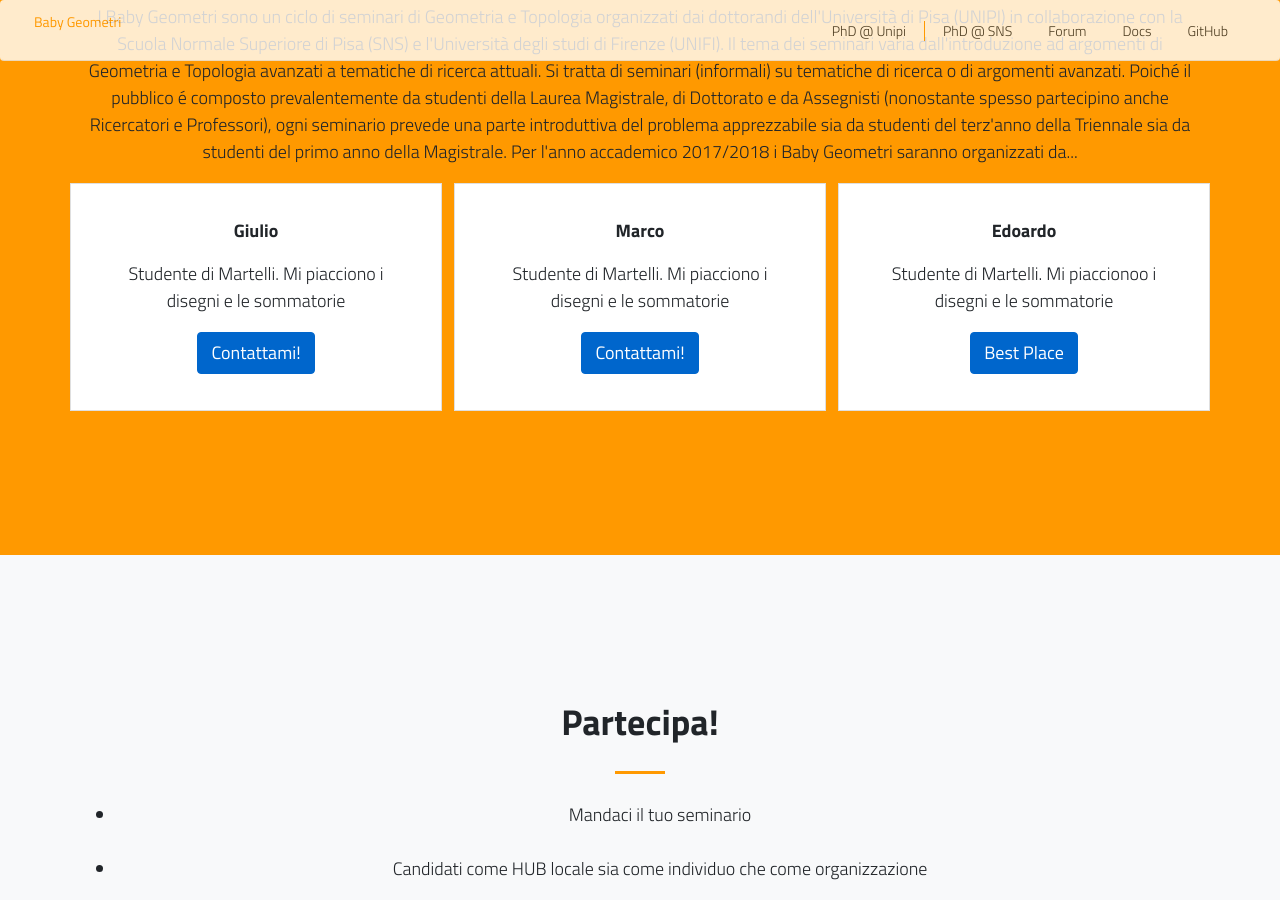
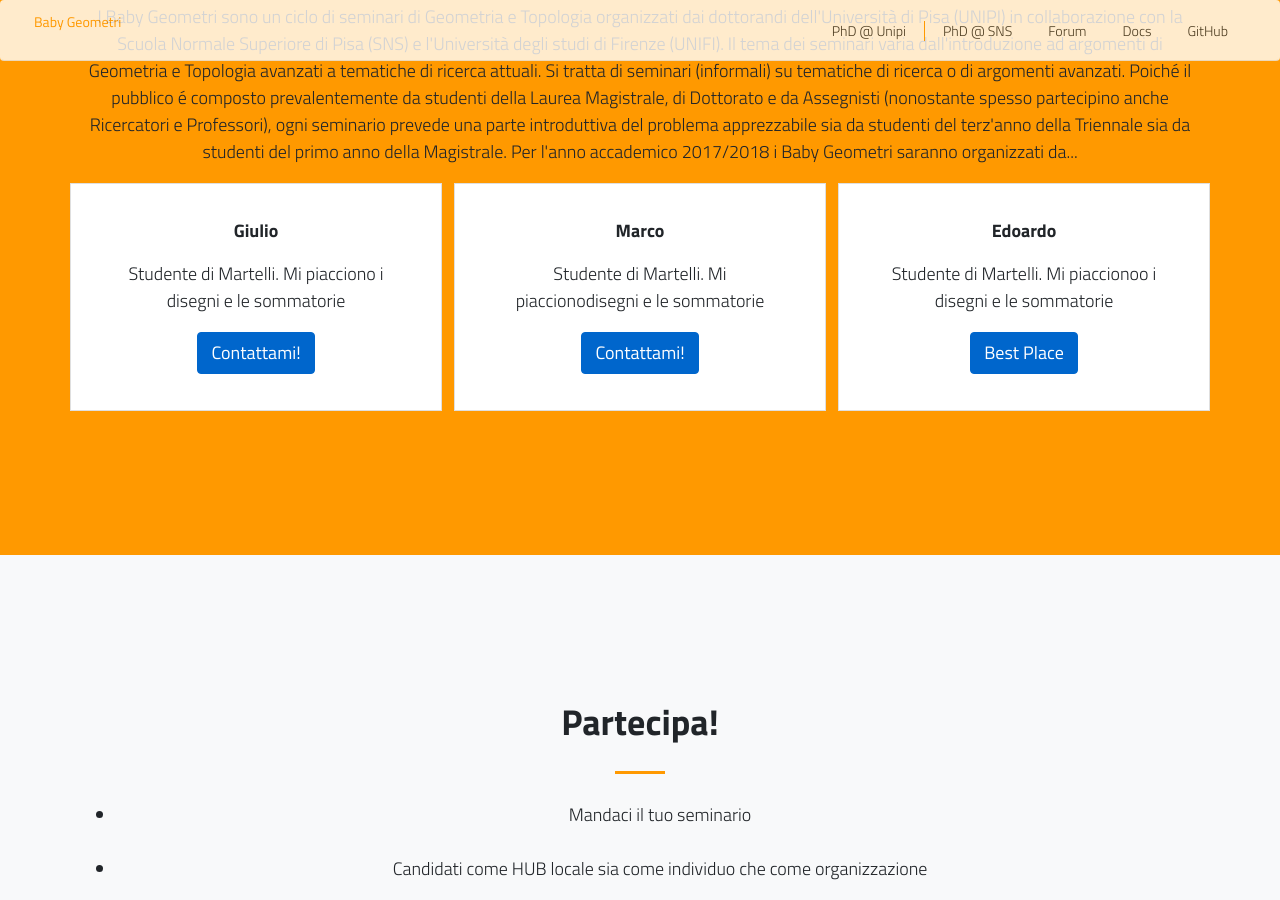
Before and after one commit to baby-geometri/baby-geometri.github.io, a Jekyll site: the page built from index.md, in a window 1280 px wide and 900 px high, scrolled down 2873 px. Built offline with Jekyll 4.4.1, drawn with Linux system fonts in a browser that asks for light colours; nearby versions of some CDN libraries.

Commit message:
Update default.html

```diff
--- a/_layouts/default.html
+++ b/_layouts/default.html
@@ -175,7 +175,7 @@
   <div class="card text-center">
     <div class="card-body">
       <h5 class="card-title">Marco</h5>
-      <p class="card-text">Studente di Martelli. Mi piacciono i disegni e le sommatorie</p>
+      <p class="card-text">Studente di Martelli. Mi piaccionodisegni e le sommatorie</p>
      <a href="http://people.dm.unipi.it/moraschini/" class="btn btn-primary">Contattami!</a>
     </div>
   </div>
```
